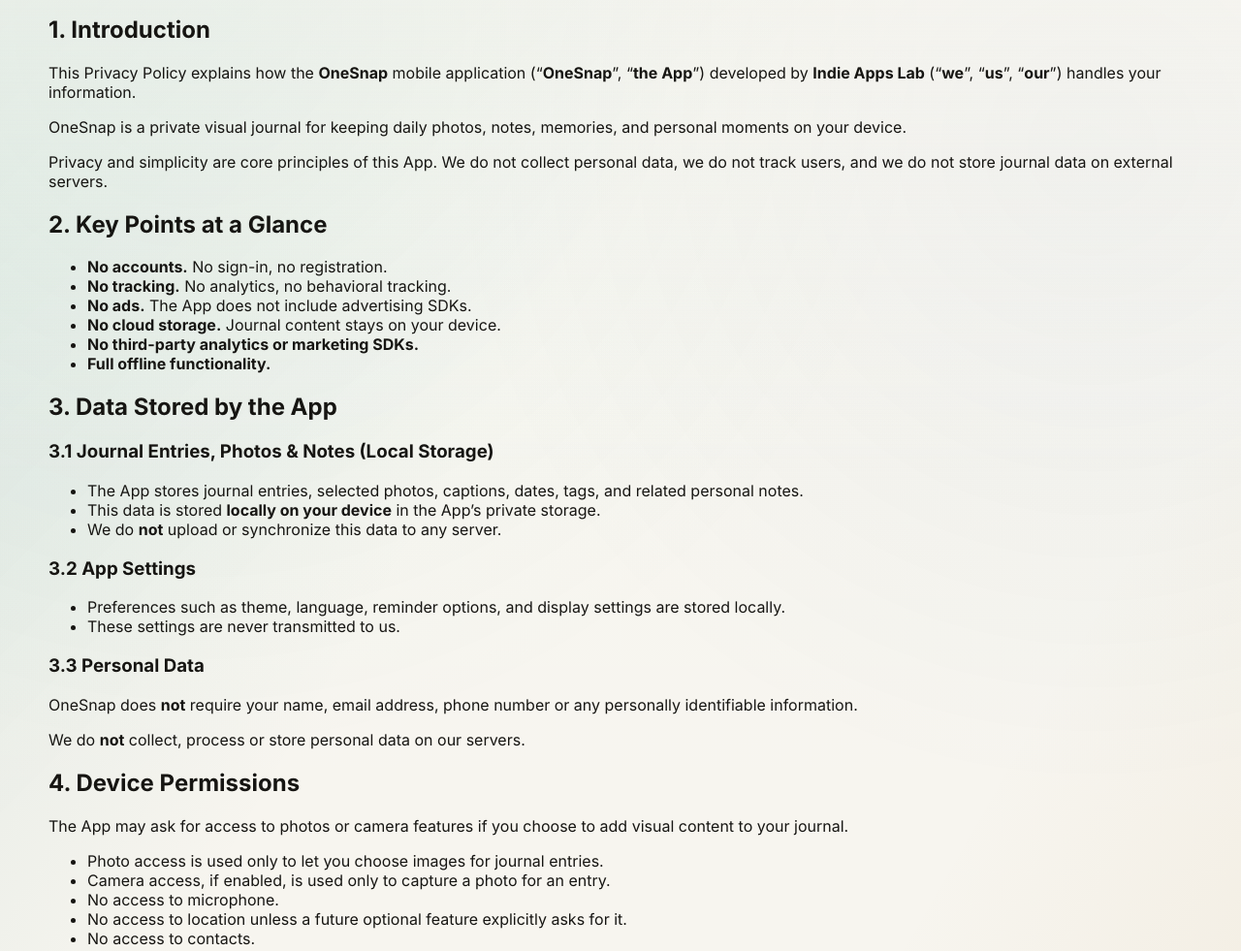
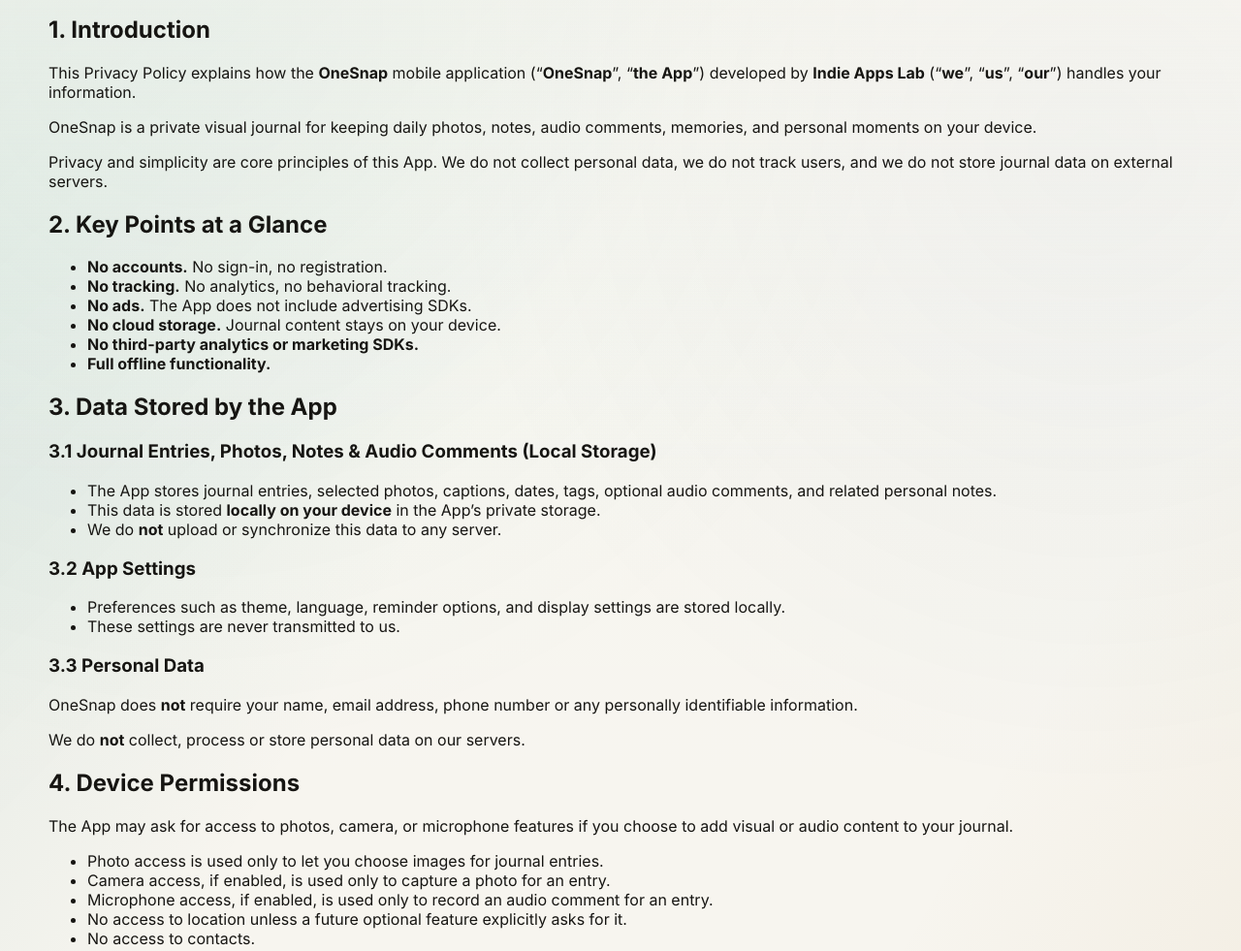
Before and after one commit to indieappslab/indieappslab.github.io, a plain HTML site: page apps/photojournal/privacy.html in a window 1280 px wide. Shown: the part 220-1201 px from the top of the page at 97% size. Drawn offline with Linux system fonts and the light colour scheme.

Commit message:
OneSnap privacy update

```diff
--- a/apps/photojournal/privacy.html
+++ b/apps/photojournal/privacy.html
@@ -6,7 +6,7 @@
   <title>OneSnap – Privacy Policy</title>
   <meta
     name="description"
-    content="Privacy Policy for the OneSnap private visual journal app by Indie Apps Lab. No accounts, no tracking, no analytics, no cloud storage. Journal entries and photos are stored locally on your device."
+    content="Privacy Policy for the OneSnap private visual journal app by Indie Apps Lab. No accounts, no tracking, no analytics, no cloud storage. Journal entries, photos, notes, and audio comments are stored locally on your device."
   />
   <link rel="icon" href="/favicon.svg" type="image/svg+xml" />
   <link rel="stylesheet" href="../../assets/css/styles.css" />
@@ -46,8 +46,8 @@
           “<strong>our</strong>”) handles your information.
         </p>
         <p>
-          OneSnap is a private visual journal for keeping daily photos, notes, memories,
-          and personal moments on your device.
+          OneSnap is a private visual journal for keeping daily photos, notes, audio comments,
+          memories, and personal moments on your device.
         </p>
         <p>
           Privacy and simplicity are core principles of this App. We do not collect personal data,
@@ -66,11 +66,11 @@
 
         <h2>3. Data Stored by the App</h2>
 
-        <h3>3.1 Journal Entries, Photos & Notes (Local Storage)</h3>
+        <h3>3.1 Journal Entries, Photos, Notes & Audio Comments (Local Storage)</h3>
         <ul class="app-feature-list">
           <li>
             The App stores journal entries, selected photos, captions, dates, tags,
-            and related personal notes.
+            optional audio comments, and related personal notes.
           </li>
           <li>
             This data is stored <strong>locally on your device</strong> in the App’s private storage.
@@ -102,13 +102,13 @@
 
         <h2>4. Device Permissions</h2>
         <p>
-          The App may ask for access to photos or camera features if you choose to add
-          visual content to your journal.
+          The App may ask for access to photos, camera, or microphone features if you choose
+          to add visual or audio content to your journal.
         </p>
         <ul class="app-feature-list">
           <li>Photo access is used only to let you choose images for journal entries.</li>
           <li>Camera access, if enabled, is used only to capture a photo for an entry.</li>
-          <li>No access to microphone.</li>
+          <li>Microphone access, if enabled, is used only to record an audio comment for an entry.</li>
           <li>No access to location unless a future optional feature explicitly asks for it.</li>
           <li>No access to contacts.</li>
         </ul>
```
